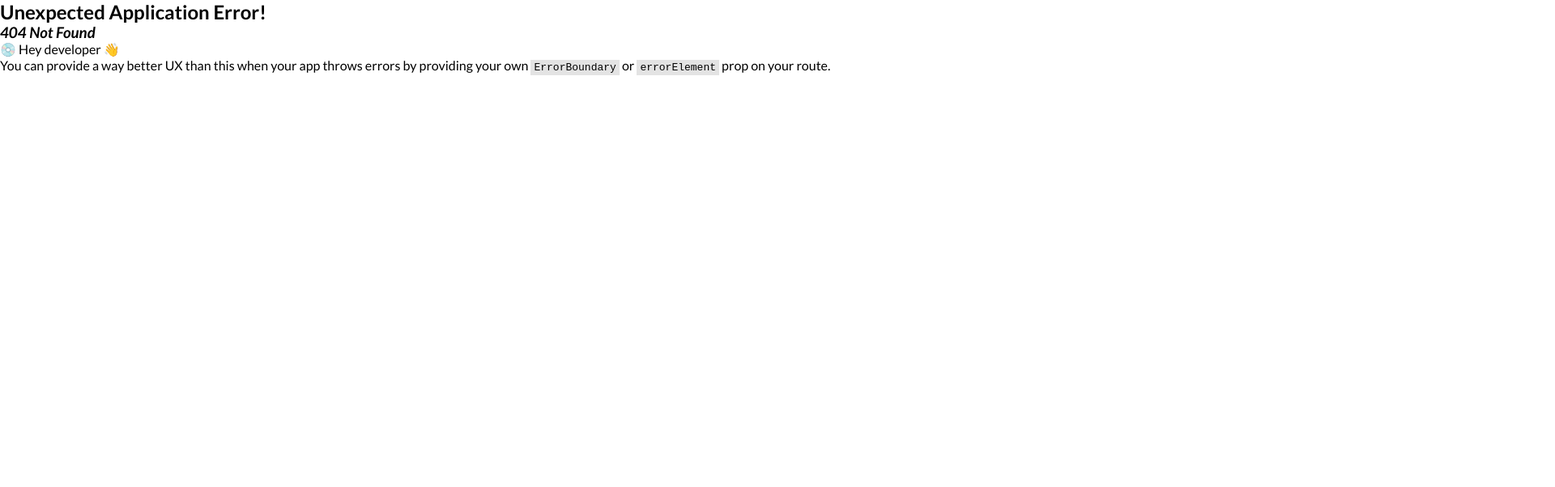
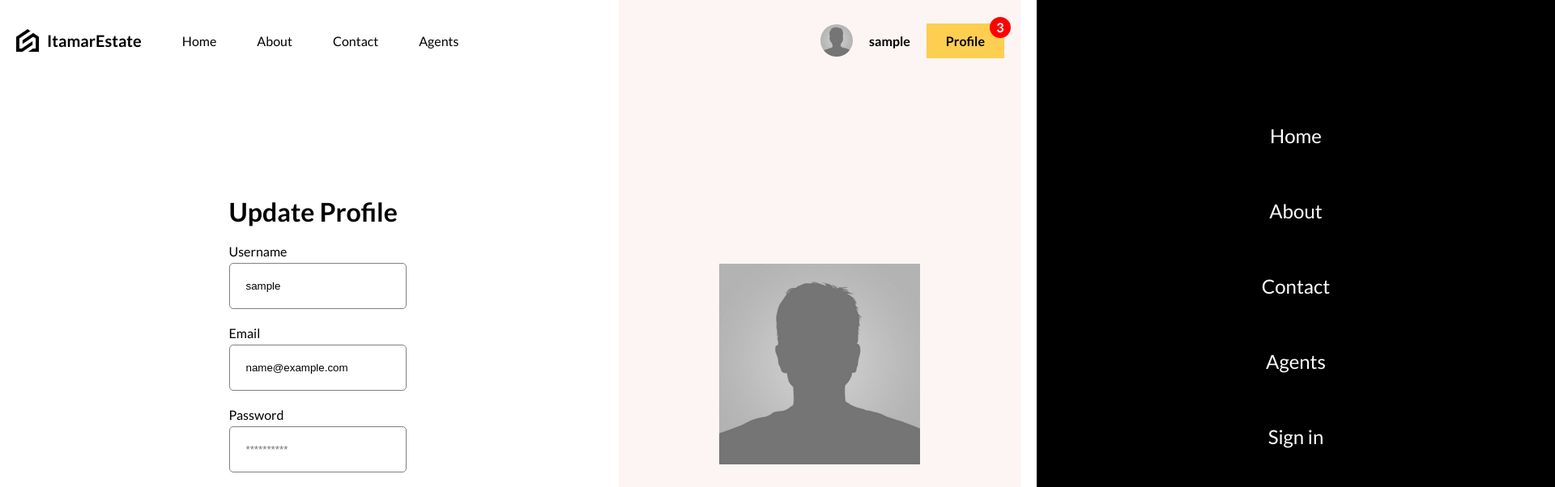
Before and after one commit to Itamar-Ratson/real-estate, a React (Vite) app in the folder client/: page /profile/update in a window 1280 px wide. Before the commit this address had no page. Shown: the top 602 px of the page at 81% size, 1920 px wide, since content can reach past the window. Built offline with nearby package versions, Linux system fonts and the light colour scheme; sample sign-in values are in the browser's storage.

Commit message:
protected routes

```diff
--- a/client/src/routes/layout/layout.jsx
+++ b/client/src/routes/layout/layout.jsx
@@ -1,18 +1,38 @@
-import "./layout.scss";
-import Navbar from "../../components/navbar/Navbar"
-import { Outlet } from "react-router-dom";
+import './layout.scss';
+import Navbar from '../../components/navbar/Navbar';
+import { Navigate, Outlet } from 'react-router-dom';
+import { useContext } from 'react';
+import { AuthContext } from '../../context/AuthContext';
 
 function Layout() {
 	return (
-    <div className="layout">
-      <div className="navbar">
+		<div className='layout'>
+			<div className='navbar'>
 				<Navbar />
 			</div>
-      <div className="content">
-        <Outlet/>
+			<div className='content'>
+				<Outlet />
 			</div>
 		</div>
 	);
 }
 
-export default Layout;
+function RequireAuth() {
+	const { currentUser } = useContext(AuthContext);
+	if (!currentUser) return <Navigate to='/login' />;
+
+	return (
+		currentUser && (
+			<div className='layout'>
+				<div className='navbar'>
+					<Navbar />
+				</div>
+				<div className='content'>
+					<Outlet />
+				</div>
+			</div>
+		)
+	);
+}
+
+export { Layout, RequireAuth };
--- a/client/src/routes/profilePage/profilePage.jsx
+++ b/client/src/routes/profilePage/profilePage.jsx
@@ -2,13 +2,14 @@ import Chat from '../../components/chat/Chat';
 import List from '../../components/list/List';
 import './profilePage.scss';
 import apiRequest from '../../lib/apiRequest';
-import { useNavigate } from 'react-router-dom';
+import { Link, useNavigate } from 'react-router-dom';
 import { useContext } from 'react';
 import { AuthContext } from '../../context/AuthContext';
 
 function ProfilePage() {
 	const navigate = useNavigate();
 	const { currentUser, updateUser } = useContext(AuthContext);
+
 	const handleLogout = async () => {
 		try {
 			await apiRequest.post('/auth/logout');
@@ -18,13 +19,16 @@ function ProfilePage() {
 			console.log(err);
 		}
 	};
+
 	return (
 		<div className='profilePage'>
 			<div className='details'>
 				<div className='wrapper'>
 					<div className='title'>
 						<h1>User Information</h1>
-						<button>Update Profile</button>
+						<Link to='/profile/update'>
+							<button>Update Profile</button>
+						</Link>
 					</div>
 					<div className='info'>
 						<span>
--- a/client/src/routes/profileUpdatePage/profileUpdatePage.jsx
+++ b/client/src/routes/profileUpdatePage/profileUpdatePage.jsx
@@ -1,36 +1,32 @@
-import "./profileUpdatePage.scss";
+import './profileUpdatePage.scss';
+import { useContext } from 'react';
+import { AuthContext } from '../../context/AuthContext';
 
 function ProfileUpdatePage() {
+	const { currentUser, updateUser } = useContext(AuthContext);
+
 	return (
-    <div className="profileUpdatePage">
-      <div className="formContainer">
+		<div className='profileUpdatePage'>
+			<div className='formContainer'>
 				<form>
 					<h1>Update Profile</h1>
-          <div className="item">
-            <label htmlFor="username">Username</label>
-            <input
-              id="username"
-              name="username"
-              type="text"
-            />
+					<div className='item'>
+						<label htmlFor='username'>Username</label>
+						<input id='username' name='username' type='text' defaultValue={currentUser.username} />
 					</div>
-          <div className="item">
-            <label htmlFor="email">Email</label>
-            <input
-              id="email"
-              name="email"
-              type="email"
-            />
+					<div className='item'>
+						<label htmlFor='email'>Email</label>
+						<input id='email' name='email' type='email' defaultValue={currentUser.email} />
 					</div>
-          <div className="item">
-            <label htmlFor="password">Password</label>
-            <input id="password" name="password" type="password" />
+					<div className='item'>
+						<label htmlFor='password'>Password</label>
+						<input id='password' name='password' type='password' placeholder={'**********'} />
 					</div>
 					<button>Update</button>
 				</form>
 			</div>
-      <div className="sideContainer">
-        <img src="" alt="" className="avatar" />
+			<div className='sideContainer'>
+				<img src={currentUser.avatar || '/noavatar.jpg'} alt='' className='avatar' />
 			</div>
 		</div>
 	);
```
Also changed, not shown: client/src/App.jsx (+37 -32 lines). Lines whose indentation alone changed are shown as unchanged.
